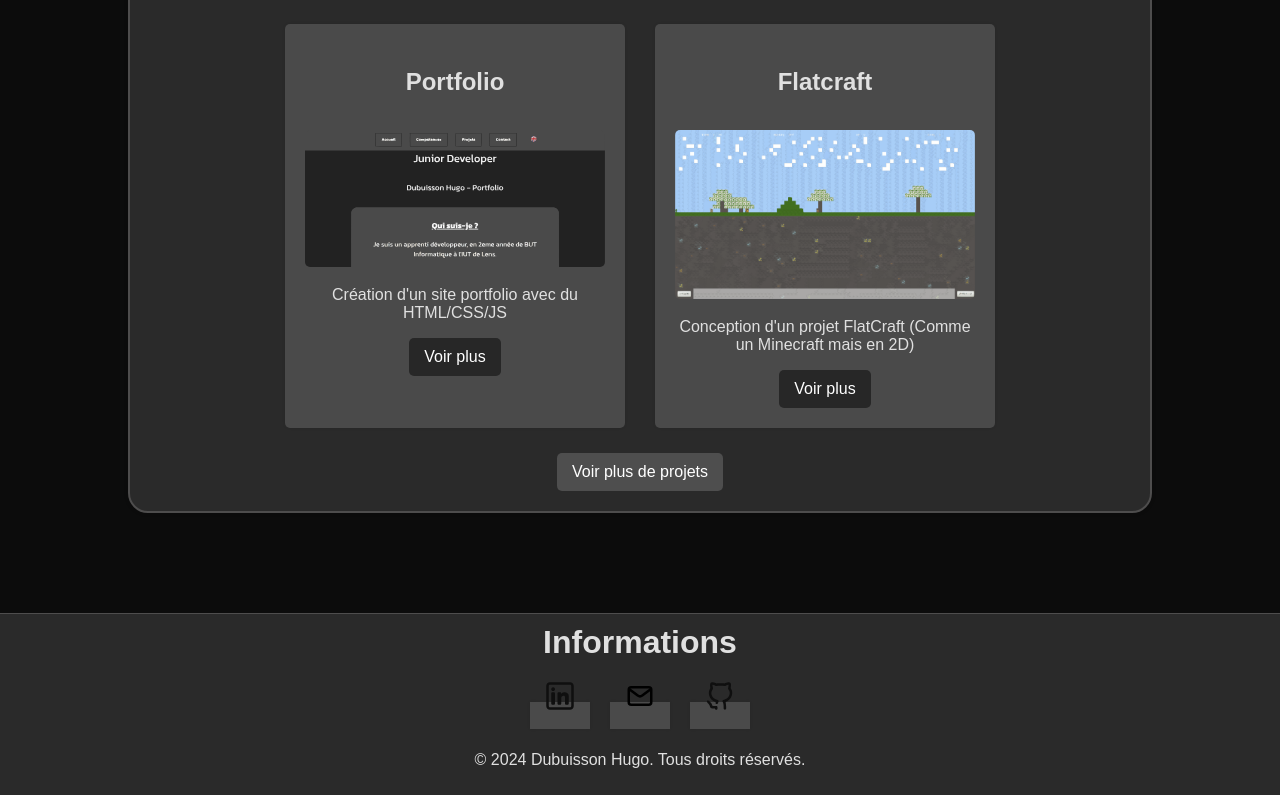
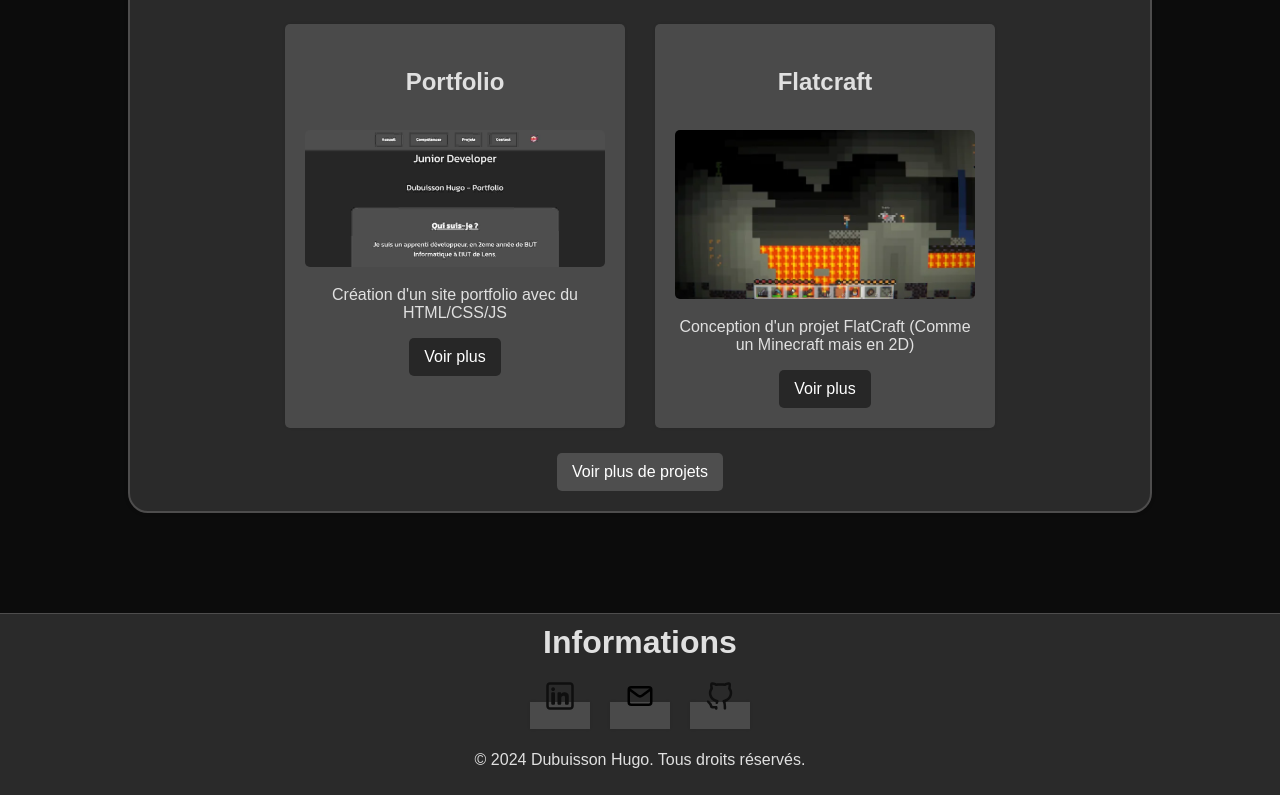
Before and after one commit to hugodubuisson/cv-next-js, a Next.js app: page / in a window 1280 px wide. Shown: the part 2631-3426 px from the top of the page. Built offline with nearby package versions, Linux system fonts and the light colour scheme.

Commit message:
Reduction de la taille des images

```diff
--- a/app/components/projectsSection.tsx
+++ b/app/components/projectsSection.tsx
@@ -8,7 +8,7 @@ export default function ProjectsSection() {
             <div className="skills-grid">
                 <div className="skill-card">
                     <h3>Portfolio</h3>
-                    <Image src="./images/imgportfolio.svg" alt="Nom du Projet 1" width={150} height={150} />
+                    <Image src="./images/imgportfolio2.jpg" alt="Nom du Projet 1" width={150} height={150} />
                     <p>Création d'un site portfolio avec du HTML/CSS/JS</p>
                     <div className="project-buttons">
                         <a href="https://hugodubuisson.github.io/portfolio/html/accueil.html" target="_blank" rel="noopener noreferrer" className="btn">Voir plus</a>
@@ -16,7 +16,7 @@ export default function ProjectsSection() {
                 </div>
                 <div className="skill-card">
                     <h3>Flatcraft</h3>
-                    <Image src="./images/flatcraft-min.png" alt="Nom du Projet 2" width={150} height={150} />
+                    <Image src="./images/flatcraft3.webp" alt="Nom du Projet 2" width={150} height={150} />
                     <p>Conception d'un projet FlatCraft (Comme un Minecraft mais en 2D)</p>
                     <div className="project-buttons">
                         <a href="https://github.com/hugodubuisson/flatcraft" target="_blank" rel="noopener noreferrer" className="btn">Voir plus</a>
```
Also changed, not shown: public/images/flatcraft3.webp (added), public/images/imgportfolio2.jpg (added).
